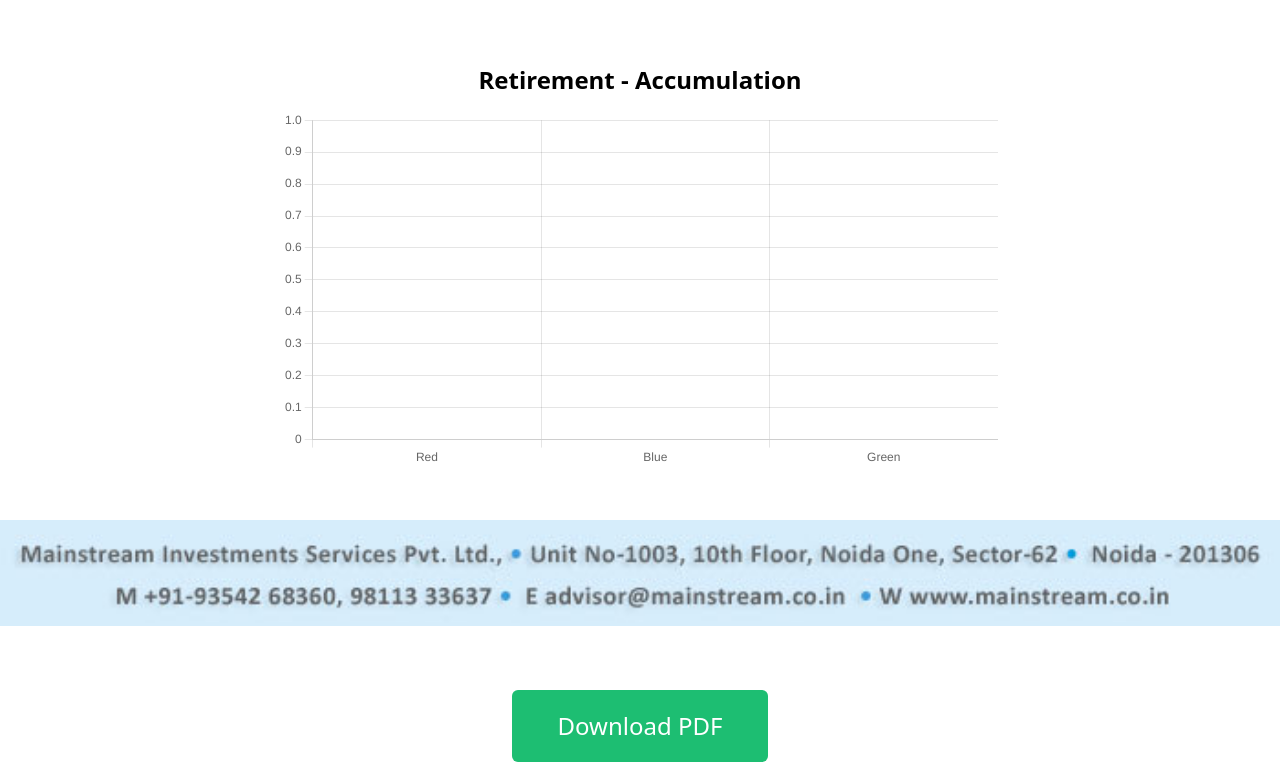
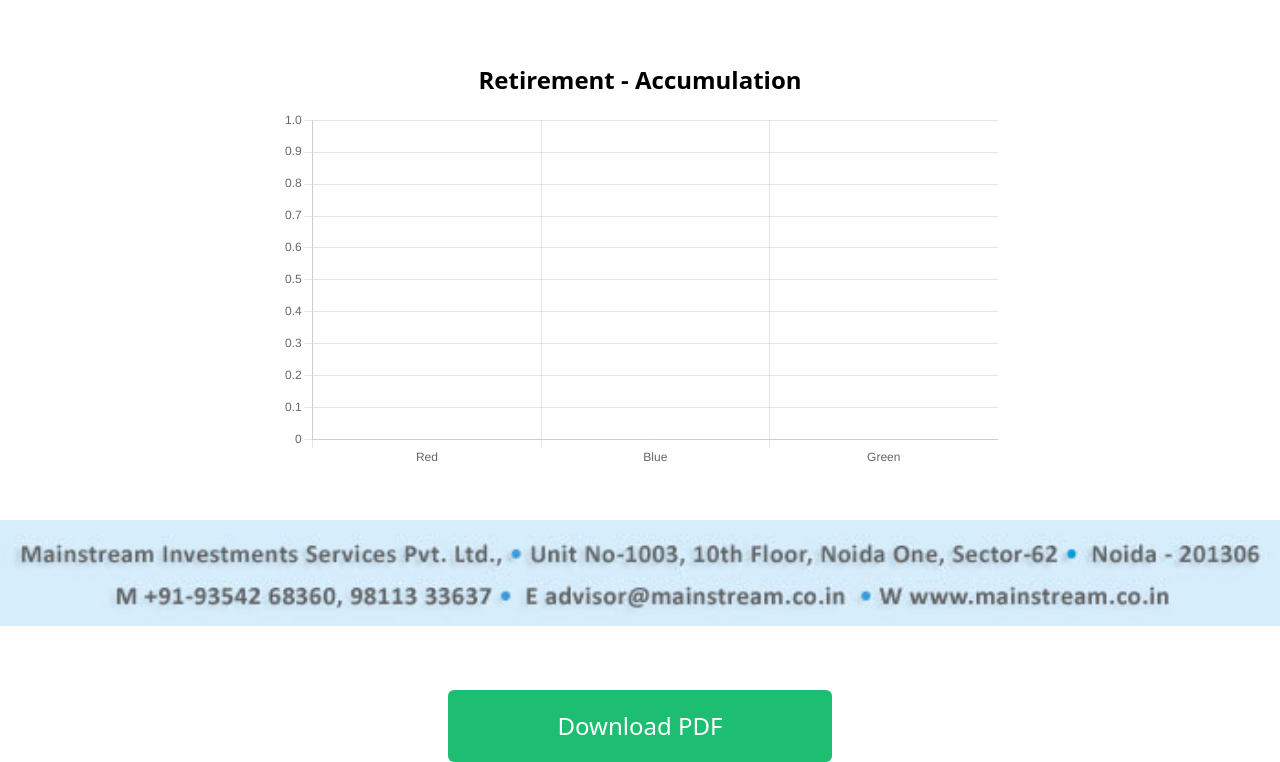
Before and after one commit to varanasisainarayana/Awaken, a React (Create React App) app: page / in a window 1280 px wide. Shown: the part 1677-2439 px from the top of the page. Built offline with nearby package versions, Linux system fonts and the light colour scheme.

Commit message:
increased width of btn

```diff
--- a/src/App.js
+++ b/src/App.js
@@ -215,7 +215,7 @@ function App() {
           </div>
       <img src={footer} className='w-[100%] h-[10%] m-auto' />
       </div>
-      <button onClick={handlePrint} className='bg-[#1dbe72] text-white text-2xl p-5 w-[20%] rounded-md m-auto'>Download PDF</button>
+      <button onClick={handlePrint} className='bg-[#1dbe72] text-white text-2xl p-5 w-[30%] rounded-md m-auto'>Download PDF</button>
     </div>
   );
 }
```
